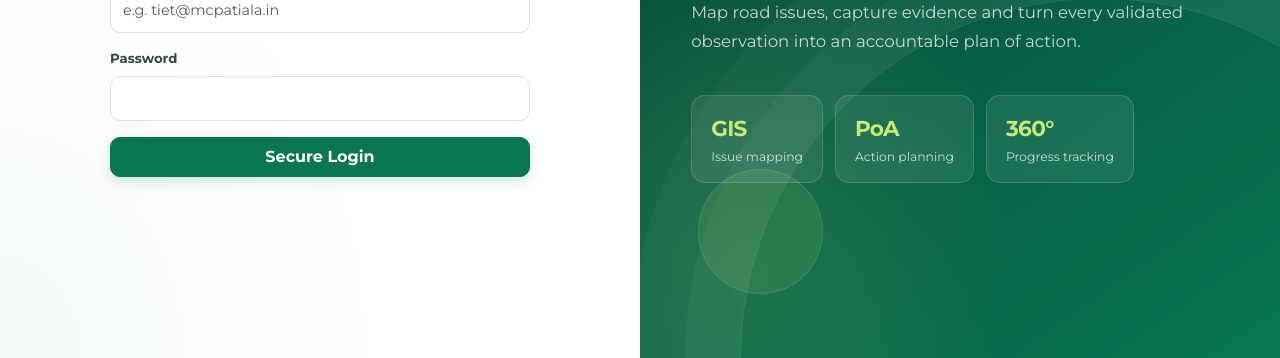
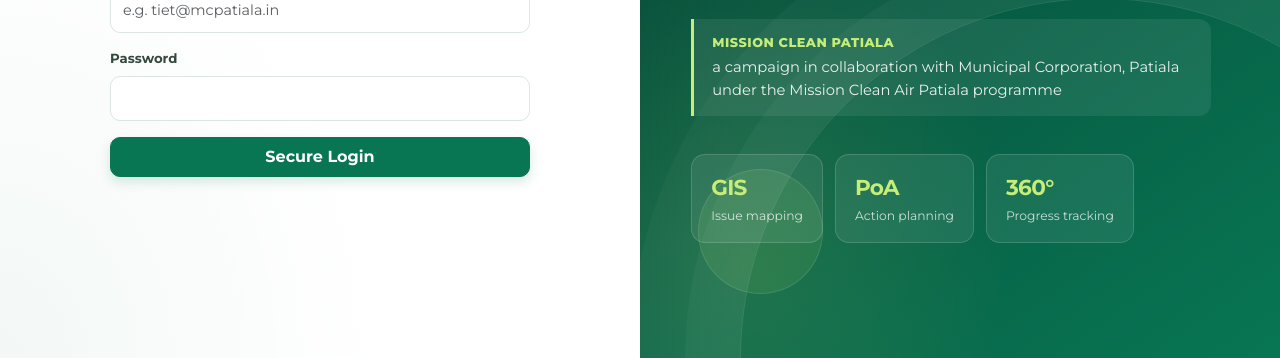
Before and after one commit to vikaskhanduja/PPCB-mission-clean-patiala, a website with bundled scripts: page index.html in a window 1280 px wide. Shown: the part 442-800 px from the top of the page. Built offline with nearby package versions, Linux system fonts and the light colour scheme.

Commit message:
text-change
text-change

```diff
--- a/css/styles.css
+++ b/css/styles.css
@@ -288,6 +288,34 @@
   font-size: clamp(1rem, 1.3vw, 1.13rem);
   line-height: 1.75;
   animation: rise-in 650ms 340ms both;
+}
+
+.hero-campaign {
+  margin: 22px 0 10px;
+  padding: 14px 18px;
+  border-left: 3px solid var(--lime);
+  background: rgb(255 255 255 / 8%);
+  border-radius: 0 12px 12px 0;
+  backdrop-filter: blur(8px);
+  max-width: 520px;
+  animation: rise-in 650ms 380ms both;
+}
+
+.hero-campaign-badge {
+  display: block;
+  font-size: 0.8rem;
+  font-weight: 750;
+  letter-spacing: 0.04em;
+  text-transform: uppercase;
+  color: var(--lime);
+  margin-bottom: 4px;
+}
+
+.hero-campaign-text {
+  margin: 0;
+  font-size: 0.92rem;
+  color: rgb(255 255 255 / 90%);
+  line-height: 1.55;
 }
 
 .impact {
--- a/index.html
+++ b/index.html
@@ -68,6 +68,12 @@
             Map road issues, capture evidence and turn every validated
             observation into an accountable plan of action.
           </p>
+          <div class="hero-campaign">
+            <span class="hero-campaign-badge">Mission Clean Patiala</span>
+            <p class="hero-campaign-text">
+              a campaign in collaboration with Municipal Corporation, Patiala under the Mission Clean Air Patiala programme
+            </p>
+          </div>
           <div class="impact">
             <div><b>GIS</b><span>Issue mapping</span></div>
             <div><b>PoA</b><span>Action planning</span></div>
```
